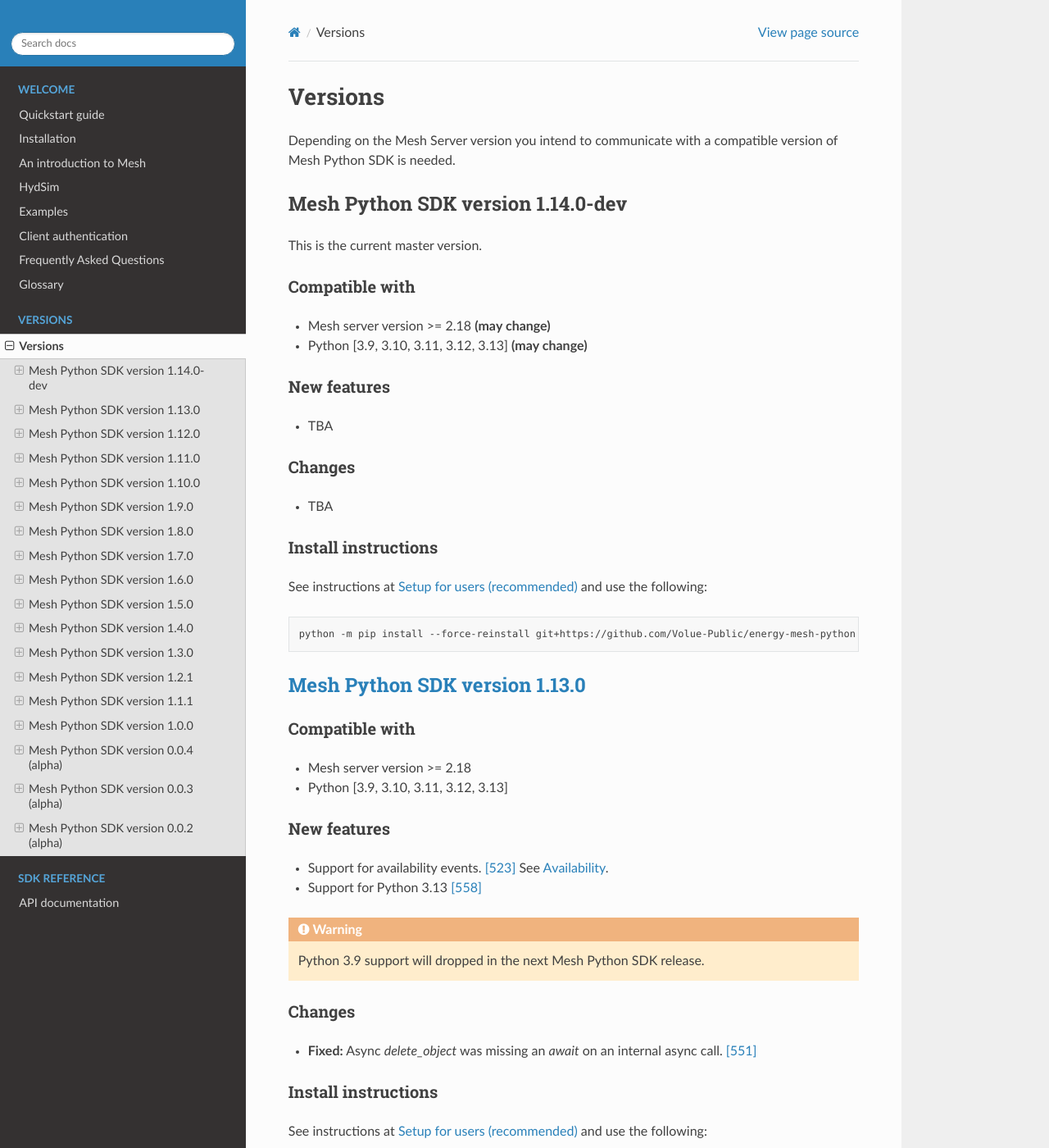
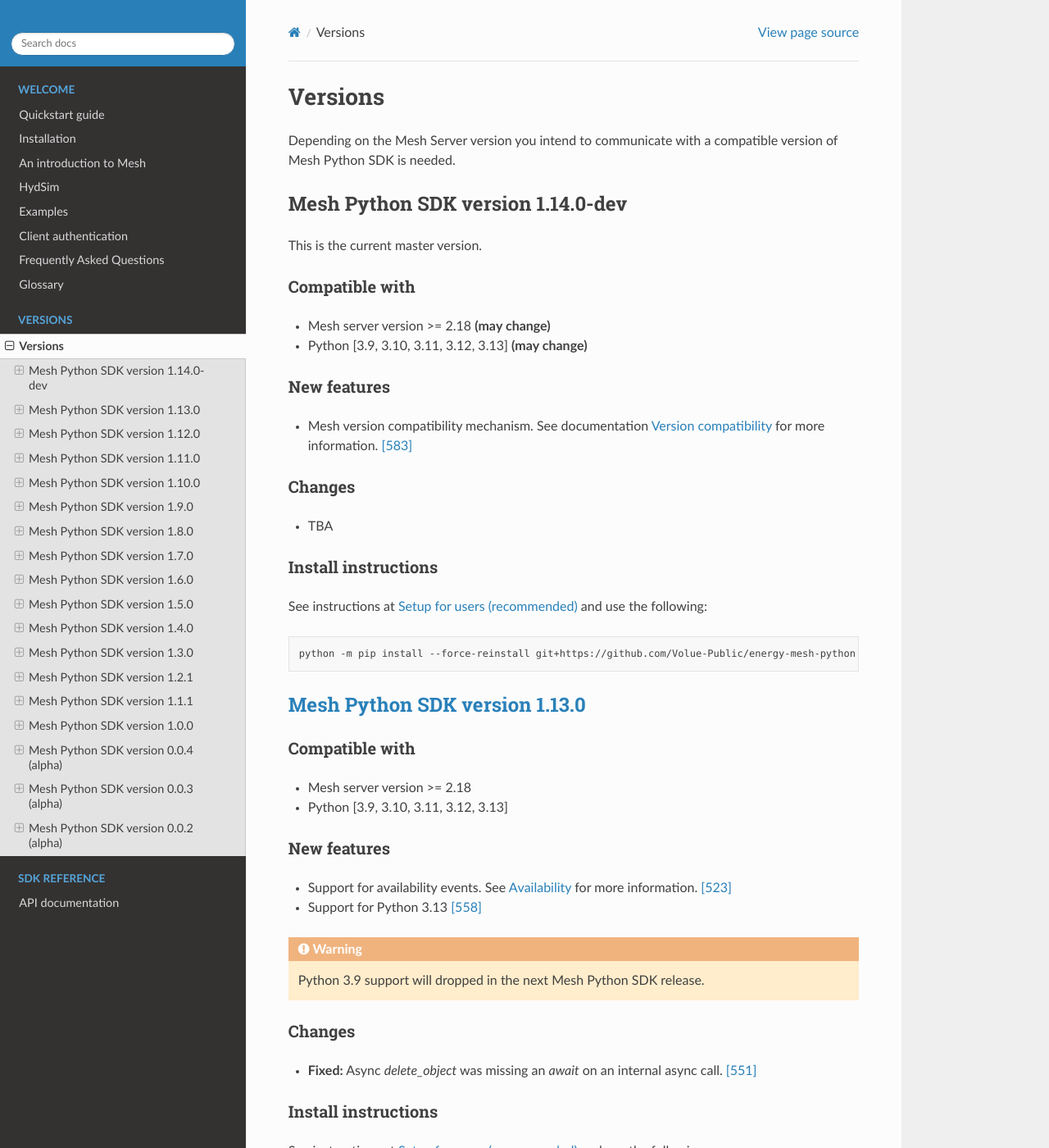
Before and after one commit to Volue-Public/energy-mesh-python, a Sphinx documentation site: the page built from docs/source/versions.rst, in a window 1280 px wide and 1400 px high. Shown: the whole window at 82% size. Built offline with Sphinx 7.4.7 and the Read the Docs theme 3.1.0, drawn with Linux system fonts in a browser that asks for light colours.

Commit message:
Add Mesh compatibility functionality info to versions.rst

```diff
--- a/docs/source/installation.rst
+++ b/docs/source/installation.rst
@@ -212,6 +212,8 @@
 
 .. _Poetry: https://python-poetry.org/docs/
 
+.. _Version compatibility:
+
 Version compatibility
 =====================
 
--- a/docs/source/versions.rst
+++ b/docs/source/versions.rst
@@ -17,7 +17,8 @@
 New features
 ~~~~~~~~~~~~~~~~~~
 
-- TBA
+- Mesh version compatibility mechanism.
+  See documentation :ref:`Version compatibility` for more information. :pull:`583`
 
 Changes
 ~~~~~~~~~~~~~~~~~~
@@ -46,8 +47,8 @@
 New features
 ~~~~~~~~~~~~~~~~~~
 
-- Support for availability events. :issue:`523`
-  See :doc:`mesh_availability`.
+- Support for availability events.
+  See :doc:`mesh_availability` for more information. :issue:`523`
 
 - Support for Python 3.13 :pull:`558`
 
```
